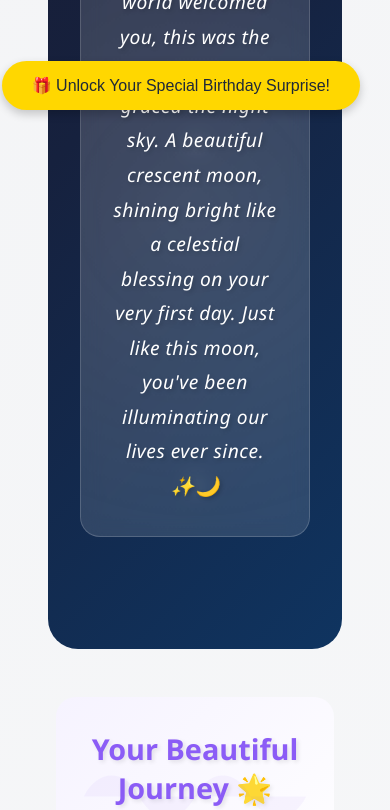
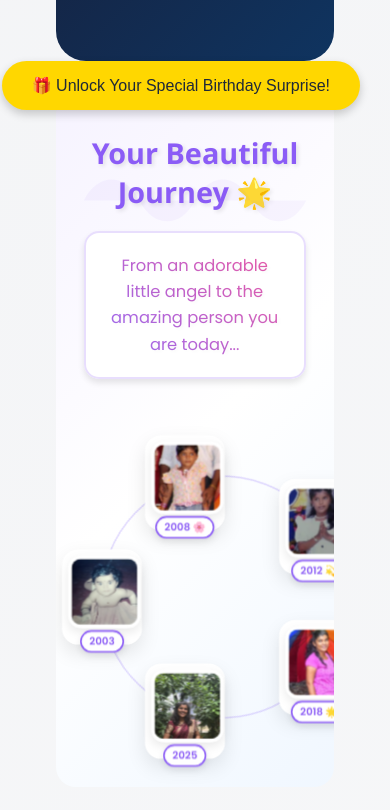
Before and after one commit to vvnserrao/Happy-Birthday-Nisha, a website: page index.html in a window 390 px wide. Shown: the part 704-1514 px from the top of the page. Drawn offline with Linux system fonts and the light colour scheme.

```diff
--- a/index.html
+++ b/index.html
@@ -1157,6 +1157,83 @@
 
             .journey-photos {
                 margin: 0 auto;
+            }
+        }
+        /* Mobile Fixes for Moon and Journey Sections */
+        @media screen and (max-width: 480px) {
+            .moon-section {
+                padding: 1rem;
+                margin: 1rem 0.5rem;
+            }
+
+            .moon-container {
+                width: 280px;
+                height: 280px;
+                margin: 0 auto 1rem;
+            }
+
+            .moon-image {
+                width: 100%;
+                height: 100%;
+                object-fit: cover;
+                border-radius: 50%;
+            }
+
+            .moon-description {
+                padding: 1rem;
+            }
+
+            .moon-text {
+                font-size: 0.95rem;
+                line-height: 1.6;
+            }
+
+            .journey-section {
+                padding: 1.5rem 1rem;
+            }
+
+            .journey-photos {
+                width: 300px;
+                height: 300px;
+                transform: scale(0.8);
+                margin: 1rem auto;
+                display: flex;
+                justify-content: center;
+                align-items: center;
+            }
+
+            .journey-photo {
+                width: 100px;
+            }
+
+            .journey-photo img {
+                width: 90px;
+                height: 90px;
+                object-fit: cover;
+            }
+
+            .photo-year {
+                font-size: 0.8rem;
+                padding: 0.2rem 0.6rem;
+            }
+
+            /* Adjust photo positions for better visibility */
+            .journey-photo:nth-child(1) { transform: translate(-50%, -50%) rotate(0deg) translateX(-150px) rotate(0deg); }
+            .journey-photo:nth-child(2) { transform: translate(-50%, -50%) rotate(72deg) translateX(-150px) rotate(-72deg); }
+            .journey-photo:nth-child(3) { transform: translate(-50%, -50%) rotate(144deg) translateX(-150px) rotate(-144deg); }
+            .journey-photo:nth-child(4) { transform: translate(-50%, -50%) rotate(216deg) translateX(-150px) rotate(-216deg); }
+            .journey-photo:nth-child(5) { transform: translate(-50%, -50%) rotate(288deg) translateX(-150px) rotate(-288deg); }
+        }
+
+        /* Small height screens */
+        @media screen and (max-height: 700px) {
+            .moon-container {
+                width: 220px;
+                height: 220px;
+            }
+
+            .journey-photos {
+                transform: scale(0.7);
             }
         }
     </style>
@@ -1185,8 +1262,8 @@
                 </div>
                 <div class="journey-photos">
                     <div class="journey-photo" style="--rotation: 0deg;">
-                        <img src="./images/pic1.png" alt="Little Angel" class="timeline-image">
-                        <p class="photo-year">2003 ✨</p>
+                        <img src="./images/pic1.png" alt="Little Angel" class="timeline-image" loading="eager">
+                        <p class="photo-year">2003</p>
                     </div>
                     <div class="journey-photo" style="--rotation: 72deg;">
                         <img src="./images/new1.jpeg" alt="Growing Years" class="timeline-image">
```
